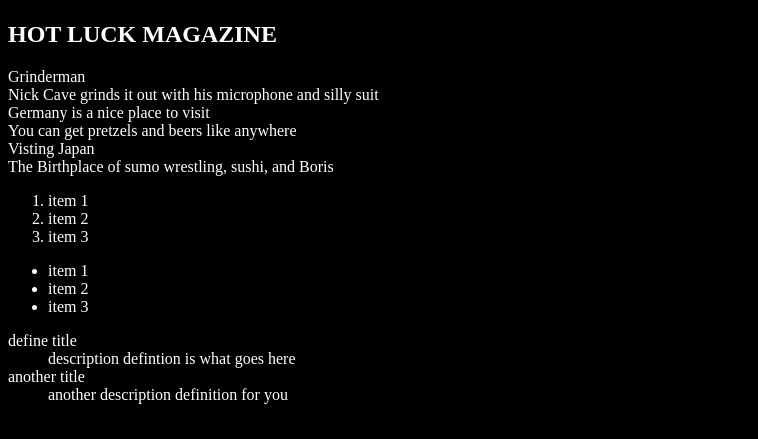
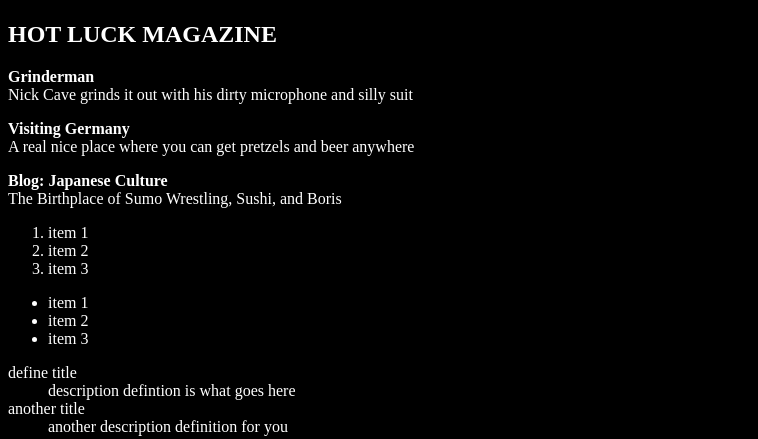
Before and after one commit to howelljoshua/html-projects, a plain HTML site: page html_lab/index.html in a window 1280 px wide. Shown: the part 666-1105 px from the top of the page, without its empty margins (0-758 px from the left). Drawn offline with Linux system fonts and the light colour scheme.

Commit message:
tiny style changes

```diff
--- a/html_lab/index.html
+++ b/html_lab/index.html
@@ -50,23 +50,24 @@
         <section>
             <h1>HOT LUCK MAGAZINE</h1>
             <article>
-                Grinderman
+                <b>Grinderman</b>
             </article>
             <aside>
-                Nick Cave grinds it out with his microphone and silly suit
+                Nick Cave grinds it out with his dirty microphone and silly suit
             </aside>
+            <p/>
             <article>
-                Germany is a nice place to visit
+                <b>Visiting Germany</b>
             </article>
             <aside>
-                You can get pretzels and beers like anywhere
+                A real nice place where you can get pretzels and beer anywhere
             </aside>
-
+            <p/>
             <article>
-                Visting Japan
+                <b>Blog: Japanese Culture</b>
             </article>
             <aside>
-                The Birthplace of sumo wrestling, sushi, and Boris
+                The Birthplace of Sumo Wrestling, Sushi, and Boris
             </aside>
         </section>
     </main>
```
